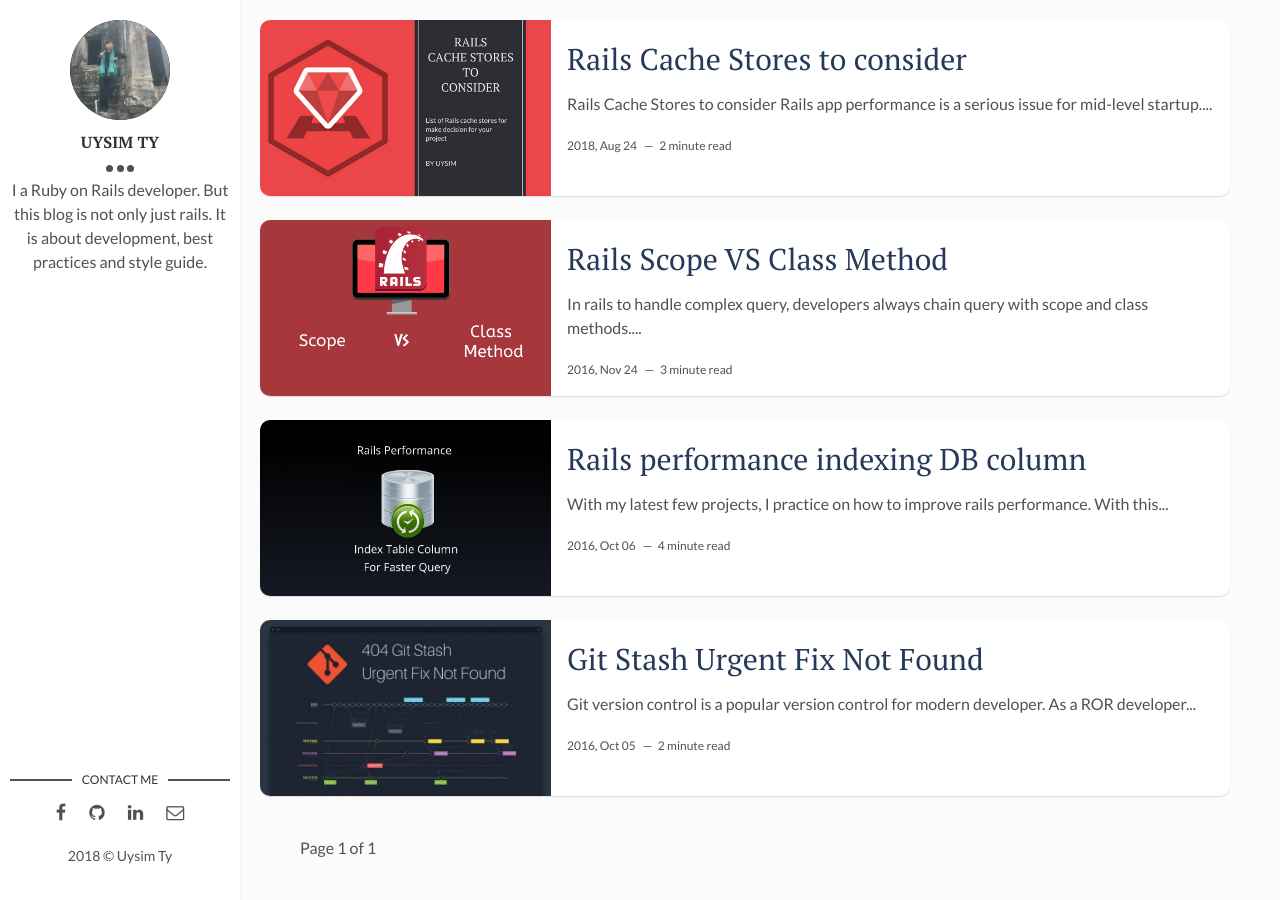
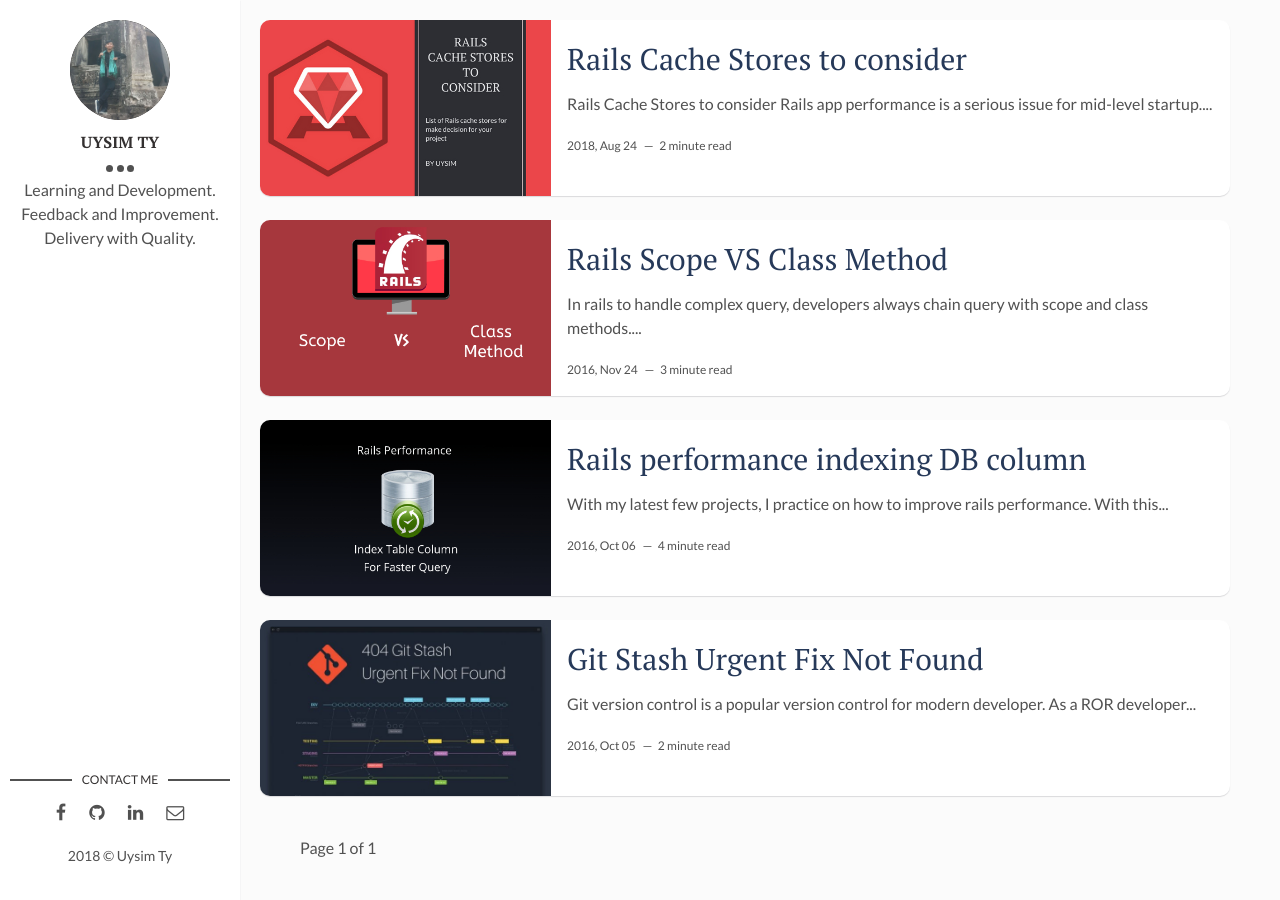
Before and after one commit to Uysim/uysim.github.io, a Jekyll site: the page built from index.html, in a window 1280 px wide. Built offline with Jekyll 4.4.1, drawn with Linux system fonts in a browser that asks for light colours; the list of posts is cut into pages by our own code.

Commit message:
improve author description

```diff
--- a/_config.yml
+++ b/_config.yml
@@ -1,6 +1,6 @@
 title: Uysim Ty | Independent Web Consulting
 description: > # this means to ignore newlines until "baseurl:"
-  I a Ruby on Rails developer. But this blog is not only just rails. It is about development, best practices and style guide.
+  Development, Best Practices and style guide.
 permalink: ':title/'
 baseurl: "" # the subpath of your site, e.g. /blog
 url: "http://uysim.com" # the base hostname & protocol for your site, e.g. http://example.com
@@ -9,7 +9,7 @@ site-twitter: #if your site has a twitter account, enter it here
 # Author Settings
 author: Uysim Ty # add your name
 author-img: avatar.jpg # add your photo
-about-author: I a Ruby on Rails developer. But this blog is not only just rails. It is about development, best practices and style guide. # add description
+about-author: "Learning and Development.\n Feedback and Improvement.\n Delivery with Quality."
 social-img: 'social-image.jpg'
 social-twitter: null # add your Twitter handle
 social-facebook: uysim # add your Facebook handle
```
